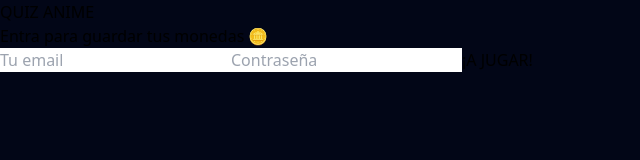
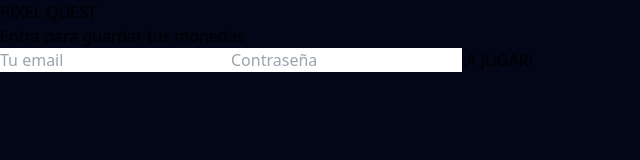
Before and after one commit to robertoxd159/adivina-el-personaje, a React (Vite) app: page / in a window 1280 px wide. Shown: the top 160 px of the page, without its empty margins (0-640 px from the left). Built offline with nearby package versions, Linux system fonts and the light colour scheme.

Commit message:
Cambiando el icono de la pestaña y el título

```diff
--- a/index.html
+++ b/index.html
@@ -2,9 +2,9 @@
 <html lang="en">
   <head>
     <meta charset="UTF-8" />
-    <link rel="icon" type="image/svg+xml" href="/favicon.svg" />
+    <link rel="icon" type="image/svg+xml" href="/favicon.png" />
     <meta name="viewport" content="width=device-width, initial-scale=1.0" />
-    <title>adivina-personaje</title>
+    <title>PIXEL QUEST | Adivina el Personaje</title>
   </head>
   <body>
     <div id="root"></div>
--- a/src/pages/Auth.jsx
+++ b/src/pages/Auth.jsx
@@ -26,8 +26,8 @@ const Auth = () => {
   return (
     <div className="min-h-screen bg-slate-950 flex flex-col items-center justify-center p-6">
       <div className="w-full max-w-md bg-slate-900 border border-slate-800 p-8 rounded-3xl shadow-2xl">
-        <h1 className="text-3xl font-black text-white text-center mb-2 italic">QUIZ ANIME</h1>
-        <p className="text-slate-400 text-center mb-8 text-sm">Entra para guardar tus monedas 🪙</p>
+        <h1 className="text-3xl font-black text-white text-center mb-2 italic">PIXEL QUEST</h1>
+        <p className="text-slate-400 text-center mb-8 text-sm">Entra para guardar tus monedas</p>
 
         <form onSubmit={handleLogin} className="flex flex-col gap-4">
           <input
--- a/src/pages/Game.jsx
+++ b/src/pages/Game.jsx
@@ -201,7 +201,7 @@ const Game = ({ session }) => {
         <div className="bg-slate-900 w-full max-w-xs rounded-[2.5rem] border-2 border-slate-800 p-6 shadow-2xl relative">
             <button onClick={() => setIsShopOpen(false)} className="absolute -top-3 -right-3 bg-red-500 hover:bg-red-600 text-white w-8 h-8 rounded-full font-black text-xs transition-colors">X</button>
             <div className="text-center mb-6">
-                <h3 className="text-amber-500 font-black italic text-xl uppercase tracking-tighter">Tienda Quiz<span className="text-indigo-500">PRO</span></h3>
+                <h3 className="text-amber-500 font-black italic text-xl uppercase tracking-tighter">Tienda PIXEL <span className="text-indigo-500">QUEST</span></h3>
                 <p className="text-[9px] text-slate-500 font-black uppercase tracking-widest">Yape • Plin • PayPal</p>
             </div>
             <div className="grid gap-3 mb-6">
@@ -233,7 +233,7 @@ const Game = ({ session }) => {
         {renderNotification()}
         <header className="flex justify-between items-center mb-10">
           <button onClick={() => supabase.auth.signOut()} className="text-[10px] text-slate-600 font-black tracking-widest uppercase">SALIR</button>
-          <h1 className="text-2xl font-black italic tracking-tighter uppercase leading-none">QUIZ<span className="text-indigo-500">PRO</span></h1>
+          <h1 className="text-2xl font-black italic tracking-tighter uppercase leading-none">PIXEL <span className="text-indigo-500">QUEST</span></h1>
           <div className="flex gap-2 items-center">
             <button onClick={() => setIsShopOpen(true)} className="bg-amber-500/10 px-3 py-1 rounded-full border border-amber-500/50 flex items-center gap-1.5 active:scale-95 transition-all">
               <span className="text-amber-500 font-black text-xs tabular-nums">{coins}</span>
```
Also changed, not shown: public/favicon.png (added).
